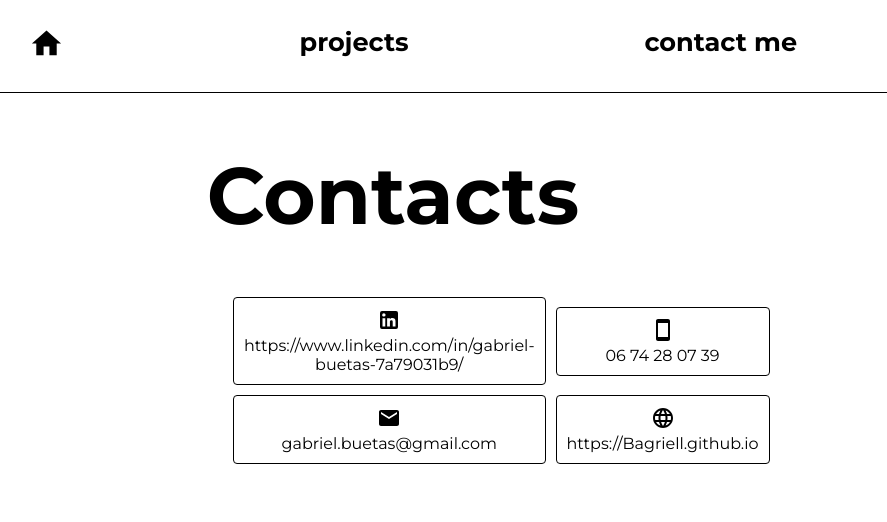
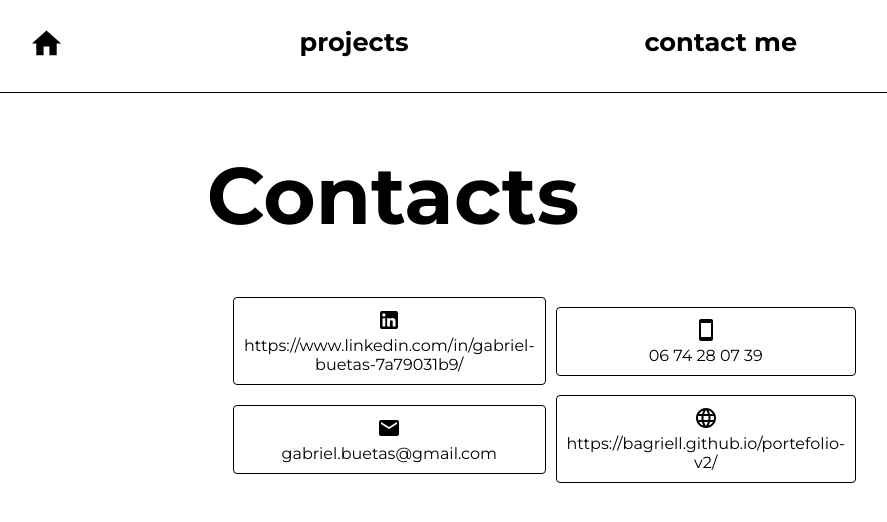
Before and after one commit to Bagriell/portefolio-v2, a React (Create React App) app in the folder portefolio/: page /contacts in a window 1280 px wide. Shown: the top 522 px of the page, without its empty margins (247-1134 px from the left). Built offline with nearby package versions, Linux system fonts and the light colour scheme.

Commit message:
Update Contacts.tsx

```diff
--- a/portefolio/src/pages/Contacts/Contacts.tsx
+++ b/portefolio/src/pages/Contacts/Contacts.tsx
@@ -13,7 +13,7 @@ const Contacts: React.FC = (): ReactElement => (
             <GridElem icon={<LinkedInIcon />} link="https://www.linkedin.com/in/gabriel-buetas-7a79031b9/" ></GridElem>
             <GridElem icon={<SmartphoneIcon />} link="06 74 28 07 39"></GridElem>
             <GridElem icon={<EmailIcon />} link="gabriel.buetas@gmail.com"></GridElem>
-            <GridElem icon={<LanguageIcon />} link="https://Bagriell.github.io"></GridElem>
+            <GridElem icon={<LanguageIcon />} link="https://bagriell.github.io/portefolio-v2/"></GridElem>
         </div>
     </div >
 )
```
